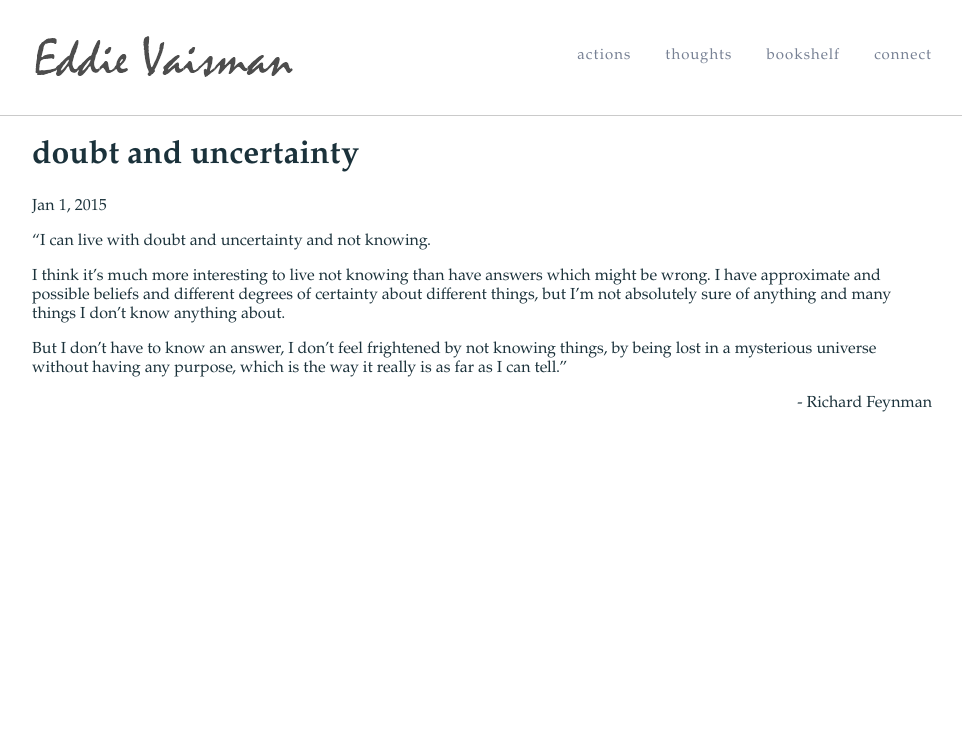
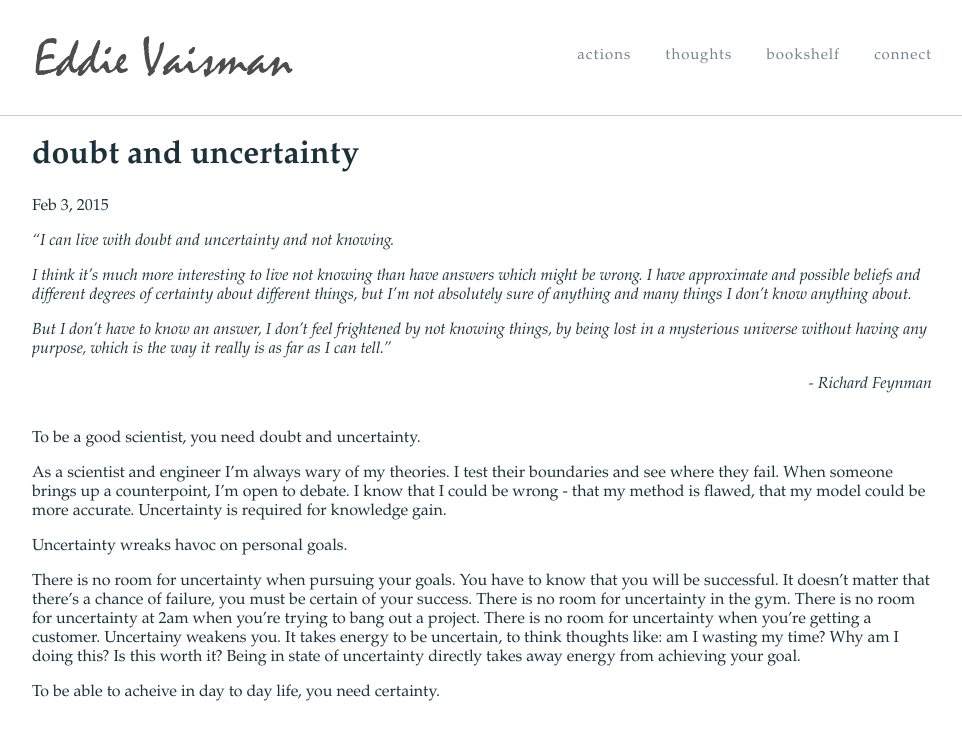
Before and after one commit to EVaisman/evaisman.github.io, a Jekyll site: the page built from _posts/2015-01-01-doubt-and-uncertainty.markdown, in a window 1280 px wide. Shown: the top 740 px of the page, without its empty margins (158-1120 px from the left). Built offline with Jekyll 4.4.1, drawn with Linux system fonts in a browser that asks for light colours; nearby versions of some CDN libraries.

Commit message:
add blog post to uncertainty thoughts

```diff
--- a/_posts/2015-01-01-doubt-and-uncertainty.markdown
+++ b/_posts/2015-01-01-doubt-and-uncertainty.markdown
@@ -1,13 +1,25 @@
 ---
 layout: post
 title:  "doubt and uncertainty"
-date:   2015-01-01 13:30
+date:   2015-02-03 22:31
 categories: jekyll update
 ---
-"I can live with doubt and uncertainty and not knowing.
+<i>"I can live with doubt and uncertainty and not knowing.
 
-I think it's much more interesting to live not knowing than have answers which might be wrong. I have approximate and possible beliefs and different degrees of certainty about different things, but I'm not absolutely sure of anything and many things I don't know anything about.
+<i>I think it's much more interesting to live not knowing than have answers which might be wrong. I have approximate and possible beliefs and different degrees of certainty about different things, but I'm not absolutely sure of anything and many things I don't know anything about.
 
-But I don't have to know an answer, I don't feel frightened by not knowing things, by being lost in a mysterious universe without having any purpose, which is the way it really is as far as I can tell."
+<i>But I don't have to know an answer, I don't feel frightened by not knowing things, by being lost in a mysterious universe without having any purpose, which is the way it really is as far as I can tell."
 
-<span style="float:right;">\- Richard Feynman</span>
+<i><span style="float:right;">\- Richard Feynman</span>
+
+<br><br>
+
+To be a good scientist, you need doubt and uncertainty.
+
+As a scientist and engineer I'm always wary of my theories. I test their boundaries and see where they fail. When someone brings up a counterpoint, I'm open to debate. I know that I could be wrong - that my method is flawed, that my model could be more accurate. Uncertainty is required for knowledge gain.
+
+Uncertainty wreaks havoc on personal goals.
+
+There is no room for uncertainty when pursuing your goals. You have to know that you will be successful. It doesn't matter that there's a chance of failure, you must be certain of your success. There is no room for uncertainty in the gym. There is no room for uncertainty at 2am when you're trying to bang out a project. There is no room for uncertainty when you're getting a customer. Uncertainy weakens you. It takes energy to be uncertain, to think thoughts like: am I wasting my time? Why am I doing this? Is this worth it? Being in state of uncertainty directly takes away energy from achieving your goal.
+
+To be able to acheive in day to day life, you need certainty.
```
